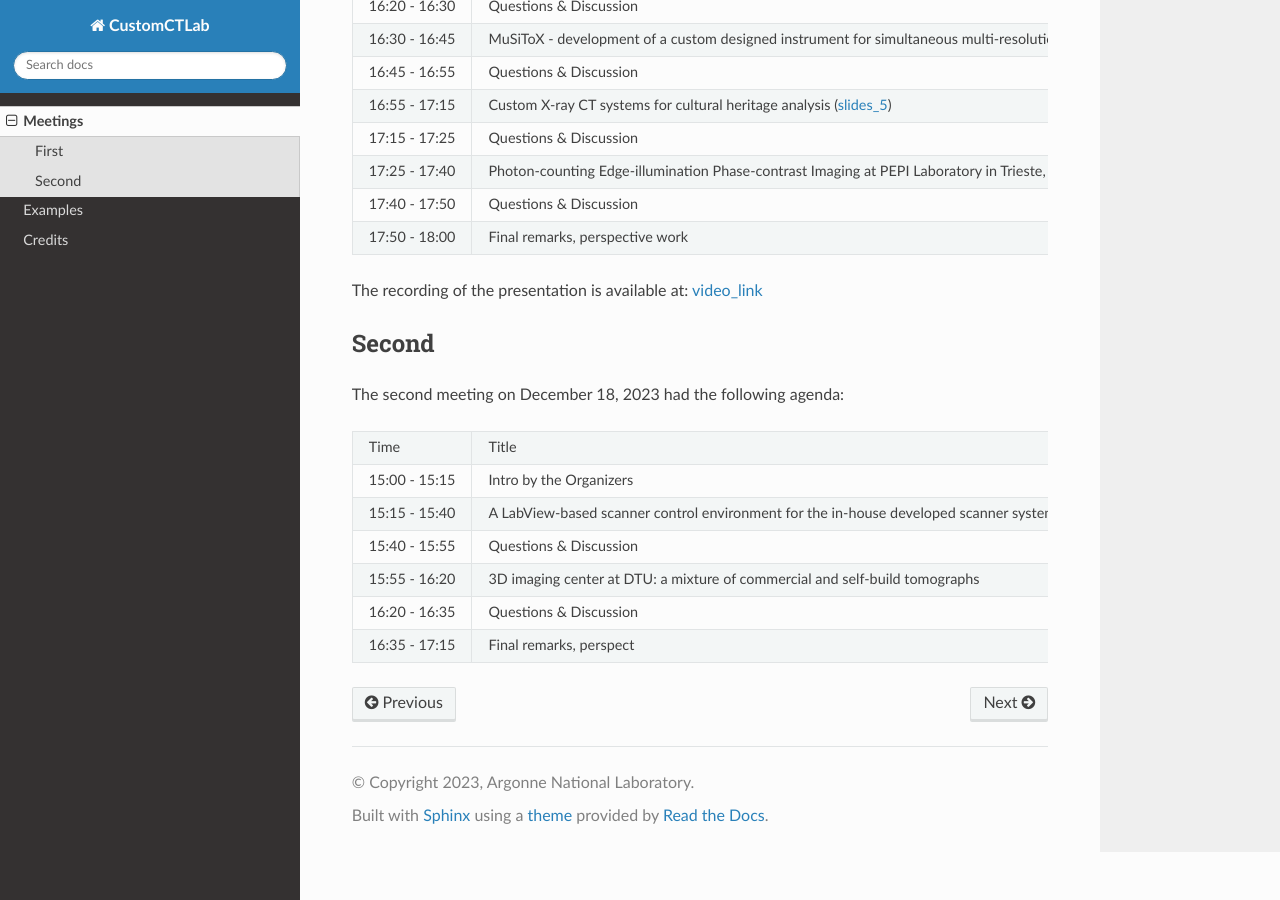
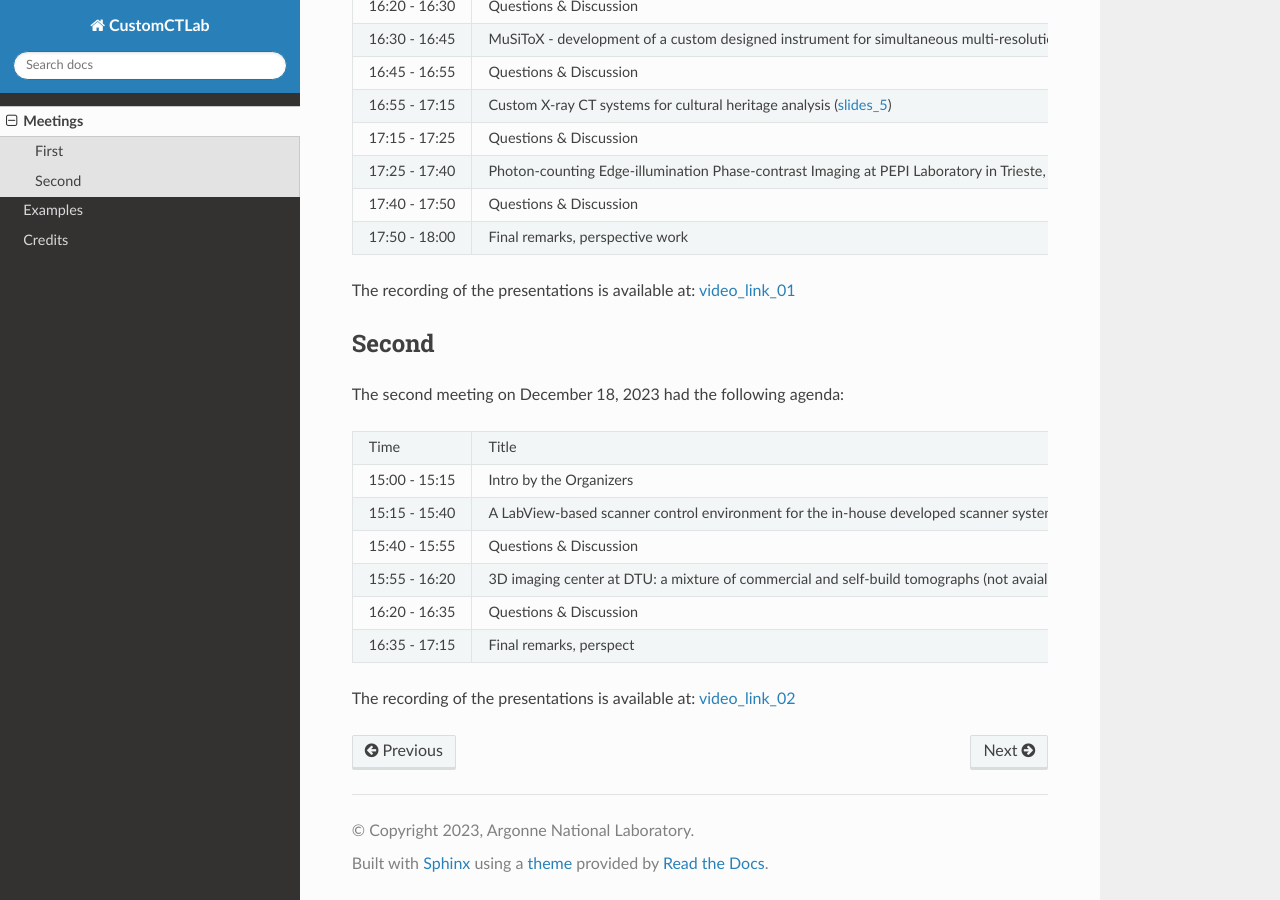
Before and after one commit to decarlof/tomolab, a Sphinx documentation site: the page built from docs/source/meetings.rst, in a window 1280 px wide and 900 px high, scrolled down 505 px. Built offline with Sphinx 7.4.7 and the Read the Docs theme 2.0.0, drawn with Linux system fonts in a browser that asks for light colours.

Commit message:
added second meeting links

```diff
--- a/docs/source/meetings.rst
+++ b/docs/source/meetings.rst
@@ -15,6 +15,11 @@ The first meeting on November, 27 2023 had the following agenda:
 .. _slides_6: https://anl.box.com/s/wpuwagzp5w6qs9f566q8fn3xrn27t2h2
 
 .. _video_link: https://argonne.zoomgov.com/rec/share/Bx5SF-EGm0i9QPNhJ7iiOolCVXBcwSkqsftLDhc_CPpBkc9m8A7COXpt2JY5WL5p.QpCR7gAGHK3Qnx7Q
+
+
+.. _slides_7: https://anl.box.com/s/56rvyfqg9qni5mk5ui7g3tjmompcgw5d
+
+.. _video_link_01: https://argonne.zoomgov.com/rec/share/Bx5SF-EGm0i9QPNhJ7iiOolCVXBcwSkqsftLDhc_CPpBkc9m8A7COXpt2JY5WL5p.QpCR7gAGHK3Qnx7Q
 
 
 +---------------+---------------------------------------------------------------------------------------------------------------------+-----------------------------------------------------------------+
@@ -49,12 +54,17 @@ The first meeting on November, 27 2023 had the following agenda:
 | 17:50 - 18:00 | Final remarks, perspective work                                                                                     | Alberto, Francesco, Lucia                                       |
 +---------------+---------------------------------------------------------------------------------------------------------------------+-----------------------------------------------------------------+
 
-The recording of the presentation is available at: video_link_
+The recording of the presentations is available at: video_link_01_
 
 Second
 ======
 
 The second meeting on December 18, 2023 had the following agenda:
+
+.. _slides_7: https://anl.box.com/s/56rvyfqg9qni5mk5ui7g3tjmompcgw5d
+.. _slides_8: not avaialble
+
+.. _video_link_02: https://argonne.zoomgov.com/rec/share/-sYKQJlg5aH9wDjT9-T5DKU1hNHY1exnFMeOUQ7ZFB4UxFgFE-mA9Dd4oFY9Qs0.JauGmnO0zjmiLk3W
 
 
 +---------------+---------------------------------------------------------------------------------------------------------------------+-----------------------------------------------------------------+
@@ -62,13 +72,15 @@ The second meeting on December 18, 2023 had the following agenda:
 +---------------+---------------------------------------------------------------------------------------------------------------------+-----------------------------------------------------------------+
 | 15:00 - 15:15 | Intro by the Organizers                                                                                             | Alberto Astolfo, Francesco De Carlo, Lucia Mancini              |
 +---------------+---------------------------------------------------------------------------------------------------------------------+-----------------------------------------------------------------+
-| 15:15 - 15:40 | A LabView-based scanner control environment for the in-house developed scanner systems of UGCT                      | Matthieu Boone Ghent University                                 |
+| 15:15 - 15:40 | A LabView-based scanner control environment for the in-house developed scanner systems of UGCT (slides_7_)          | Matthieu Boone Ghent University                                 |
 +---------------+---------------------------------------------------------------------------------------------------------------------+-----------------------------------------------------------------+
 | 15:40 - 15:55 | Questions & Discussion                                                                                              |                                                                 |
 +---------------+---------------------------------------------------------------------------------------------------------------------+-----------------------------------------------------------------+
-| 15:55 - 16:20 | 3D  imaging center  at DTU: a mixture of commercial  and self-build tomographs                                      | Rajmund Mokso DTU                                               |
+| 15:55 - 16:20 | 3D  imaging center  at DTU: a mixture of commercial  and self-build tomographs  (not avaialable yet)                | Rajmund Mokso DTU                                               |
 +---------------+---------------------------------------------------------------------------------------------------------------------+-----------------------------------------------------------------+
 | 16:20 - 16:35 | Questions & Discussion                                                                                              |                                                                 |
 +---------------+---------------------------------------------------------------------------------------------------------------------+-----------------------------------------------------------------+
 | 16:35 - 17:15 | Final remarks, perspect                                                                                             | Alberto, Francesco, Lucia                                       |
 +---------------+---------------------------------------------------------------------------------------------------------------------+-----------------------------------------------------------------+
+
+The recording of the presentations is available at: video_link_02_
```
